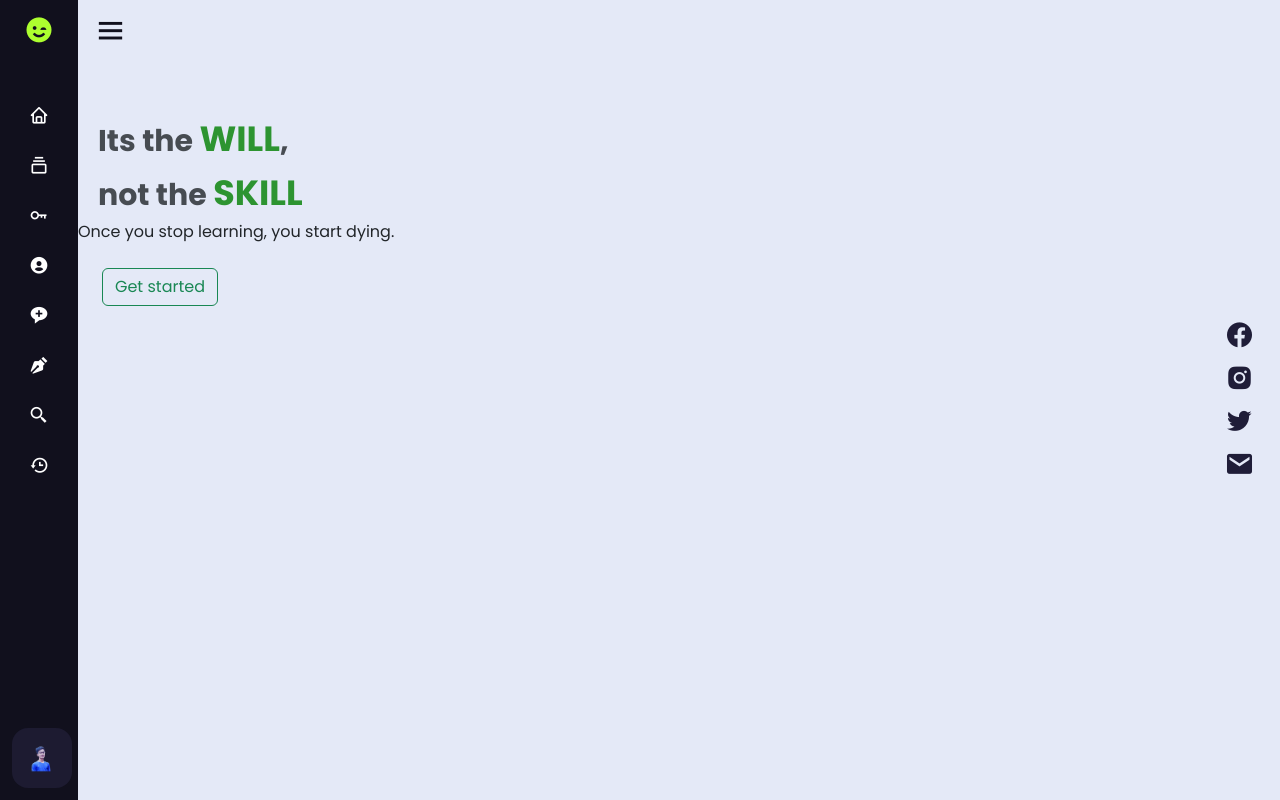
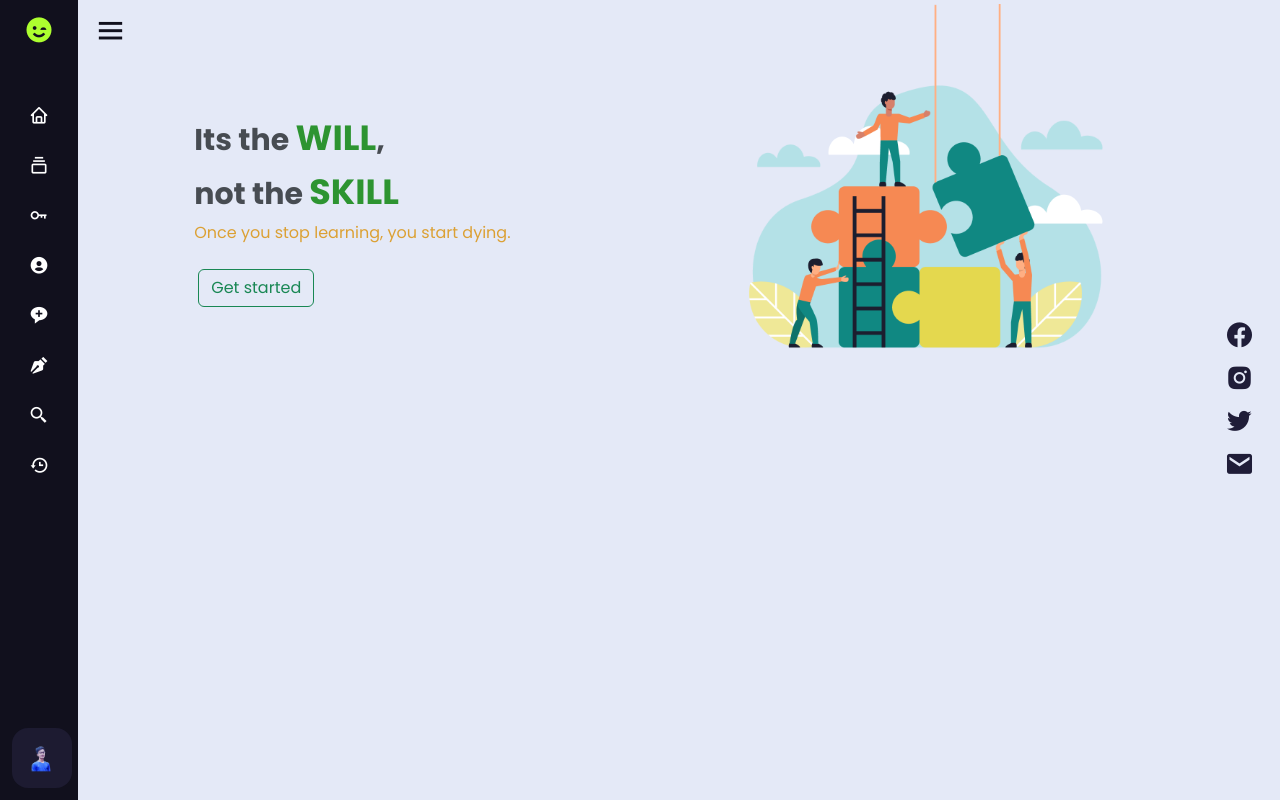
Before and after one commit to iitian360/express-pportfolio, a Node server app: page /skill in a window 1280 px wide. Run offline with Node 20, Linux system fonts and the light colour scheme; some libraries are stand-ins or nearby versions; some web fonts are replaced.

Commit message:
skill page view

```diff
--- a/public/css/style.css
+++ b/public/css/style.css
@@ -448,8 +448,9 @@ font-family: 'PT Serif', serif;
 /* ****************** skill section *****************/
 .skill-section .skill-start{
   display: flex;
+  width: 100%;
   align-items: center;
-  justify-content: start;
+  justify-content:space-around;
 
 }
 .skill-section .skill-start .skill-view1{
@@ -457,20 +458,39 @@ font-family: 'PT Serif', serif;
   align-items: flex-start;
   justify-content: center;
   height:40vh;
-  max-width: 100%;
+  max-width:40%;
+  flex-direction: column;
+}
+
+.skill-section .skill-start .skill-view2{
+  display: flex;
+  align-items: flex-start;
+  justify-content: center;
+  width:40%;
+  height:40vh;
   /* background-color: red; */
   flex-direction: column;
 }
 
-.skill-section .skill-start .skill-view1 .head-line,
-.skill-section .skill-start .skill-view2 .head-line{
+.skill-section .skill-start .skill-view2 img{
+  width: 90%;
+}
+
+.skill-section .skill-start .skill-view1 .head-line
+{
   font-size: 30px;
   padding: 0;
   opacity: .8;
   margin: 2px 0px 0px 20px;
   font-weight: 900;
 }
+
 .skill-view1 .head-line span{
  color: green;
  font-size: 35px;
 }
+.skill-view1 .quot{
+  color:rgb(218, 143, 4);
+  opacity: .8;
+  margin:2px 0px 0px 20px ;
+}
--- a/views/skill_page.ejs
+++ b/views/skill_page.ejs
@@ -13,8 +13,11 @@
                 <a href="#" type="button" class="btn btn-outline-success  m-4">Get started</a>
             </div>
             <div class="skill-view2">
+              <img src="/image/skill.png" alt="skill">
+            </div>
+        </div>
+        <div class="skill-main">
 
-            </div>
         </div>
     </section>
 
```
Also changed, not shown: public/image/skill.png (added).
